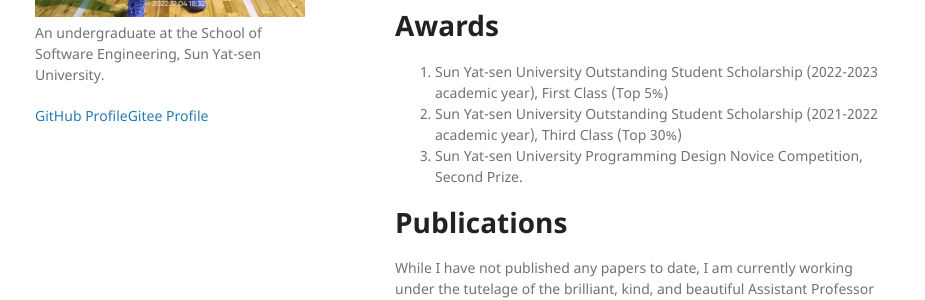
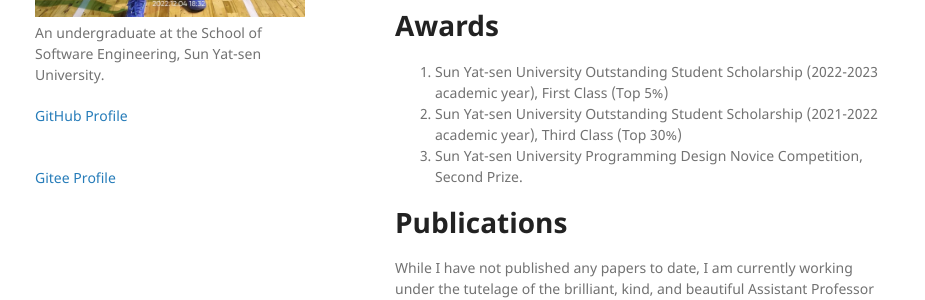
Before and after one commit to MikingG/MikingG.github.io, a Jekyll site: the page built from index.md, in a window 1280 px wide. Shown: the part 453-753 px from the top of the page, without its empty margins (175-1100 px from the left). Built offline with Jekyll 4.4.1, drawn with Linux system fonts in a browser that asks for light colours; nearby versions of some CDN libraries; comment, search, counter and statistics services are not loaded; our own code applies the rules of GitHub Pages for plain Markdown files.

Commit message:
Update default.html

```diff
--- a/_layouts/default.html
+++ b/_layouts/default.html
@@ -30,7 +30,7 @@
         {% endif %}
 
         {% if site.github.is_user_page %}
-          <div style="display: flex;">
+          <div>
             <p class="view"><a href="{{ site.github.owner_url }}">GitHub Profile</a></p><br>
             <p class="view"><a href="https://gitee.com/gong-jing-mking">Gitee Profile</a></p>
           </div>
```
